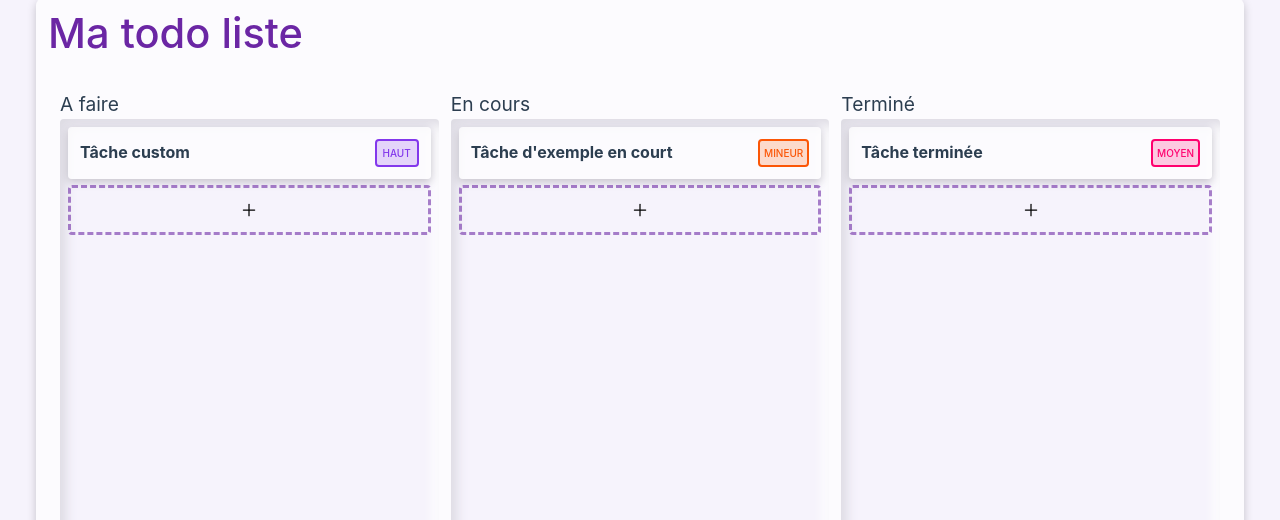
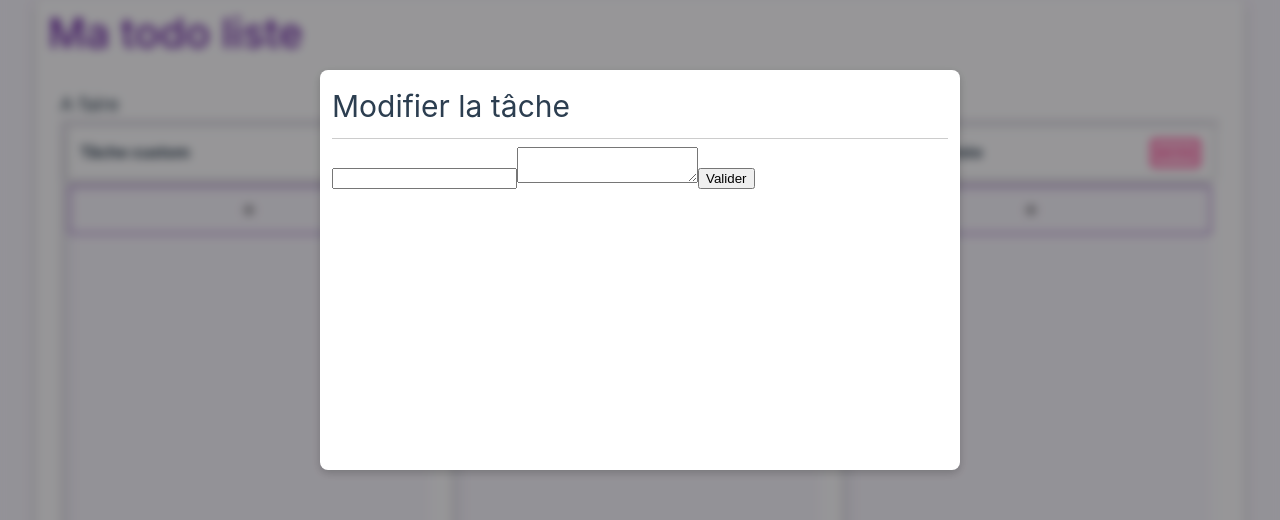
Before and after one commit to johan-bouguermouh/veille-techno-frontend, a Vue app in the folder todolist/: page / in a window 1280 px wide. Both pictures are taken after a click on the element "Tâche custom". Shown: the part 130-650 px from the top of the page. Built offline with nearby package versions, Linux system fonts and the light colour scheme.

Commit message:
feat: add modal

```diff
--- a/todolist/src/assets/base.css
+++ b/todolist/src/assets/base.css
@@ -34,6 +34,7 @@
   --color-text: var(--vt-c-text-light-1);
 
   --section-gap: 160px;
+  --color-border: #00000033;
 }
 
 @media (prefers-color-scheme: dark) {
@@ -58,6 +59,11 @@
   font-weight: normal;
 }
 
+hr {
+  border: 0;
+  border-top: 1px solid #00000033;
+  margin: 8px 0;
+}
 body {
   min-height: 100vh;
   color: var(--color-text);
--- a/todolist/src/assets/main.css
+++ b/todolist/src/assets/main.css
@@ -21,6 +21,19 @@ a,
   transition: 0.4s;
 }
 
+imput {
+  border: 1px solid #00000033;
+  border-radius: 8px;
+  padding: 8px 12px;
+  font-size: 15px;
+  line-height: 1.6;
+  color: var(--color-text);
+  background: red;
+  transition:
+    border-color 0.5s,
+    background-color 0.5s;
+}
+
 @media (hover: hover) {
   a:hover {
     background-color: hsla(160, 100%, 37%, 0.2);
--- /dev/null
+++ b/todolist/src/components/FormTaskModaleComponent.vue
@@ -0,0 +1,71 @@
+//Component for modal form to add new task or edit existing task
+<script setup lang="ts">
+import { defineProps } from 'vue'
+import { useCounterStore, type TaskInterface } from '@/stores/counter'
+import { ref } from 'vue'
+import { computed } from 'vue'
+
+const props = defineProps<{
+  isOpen: boolean
+  idState: number
+  selectedTask: TaskInterface
+}>()
+
+const { addTask, countTasks, findStateById } = useCounterStore()
+const thisTask: TaskInterface = props.selectedTask
+  ? props.selectedTask
+  : {
+      idTask: countTasks() + 1,
+      order: countTasks() + 1,
+      taskName: '',
+      description: '',
+      state: findStateById(props.idState),
+      taskIsDone: false
+    }
+
+const title = computed(() => {
+  return props.selectedTask ? 'Modifier la tâche' : 'Ajouter une tâche'
+})
+</script>
+// @submit.prevent="addTask(thisTask)"
+<template>
+  <div v-if="isOpen" class="wrappe-modal-form-task">
+    <div>
+      <h1>{{ title }}</h1>
+      <hr />
+      <form class="form-task" action="">
+        <input type="text" v-model="thisTask.taskName" />
+        <textarea v-model="thisTask.description"></textarea>
+        <button type="submit">Valider</button>
+      </form>
+    </div>
+  </div>
+</template>
+
+<style scoped>
+.wrappe-modal-form-task {
+  position: fixed;
+  top: 0;
+  left: 0;
+  width: 100%;
+  height: 100vh;
+  background-color: #00000066;
+  display: flex;
+  justify-content: center;
+  align-items: center;
+  z-index: 100;
+  backdrop-filter: blur(5px);
+}
+.wrappe-modal-form-task > div {
+  background-color: #ffffff;
+  border-radius: 8px;
+  box-shadow: 0px 3px 10px 0px #00000033;
+  padding: 12px;
+  height: 50vh;
+  width: 50vw;
+  overflow: auto;
+  display: flex;
+  flex-direction: column;
+  box-sizing: border-box;
+}
+</style>
```
